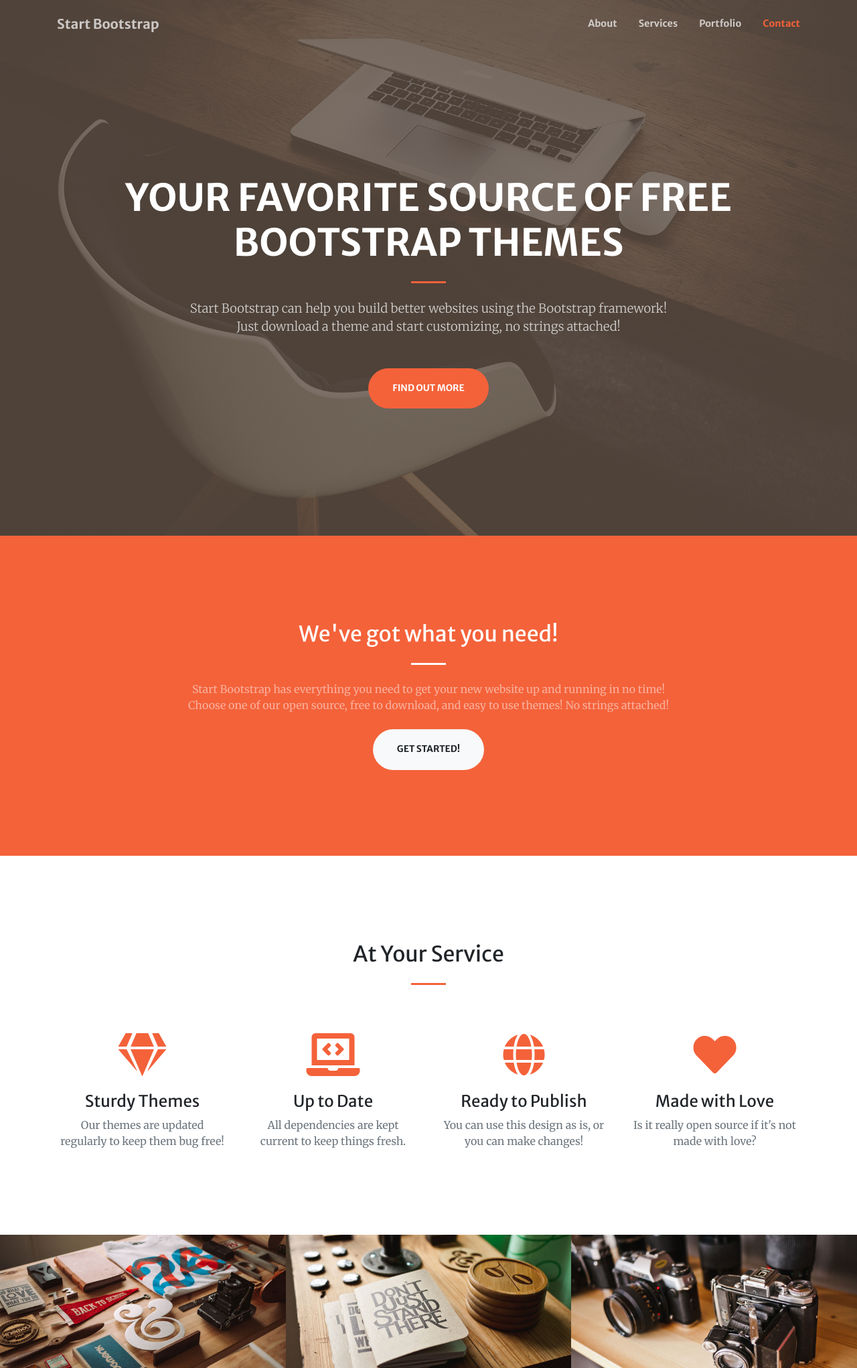
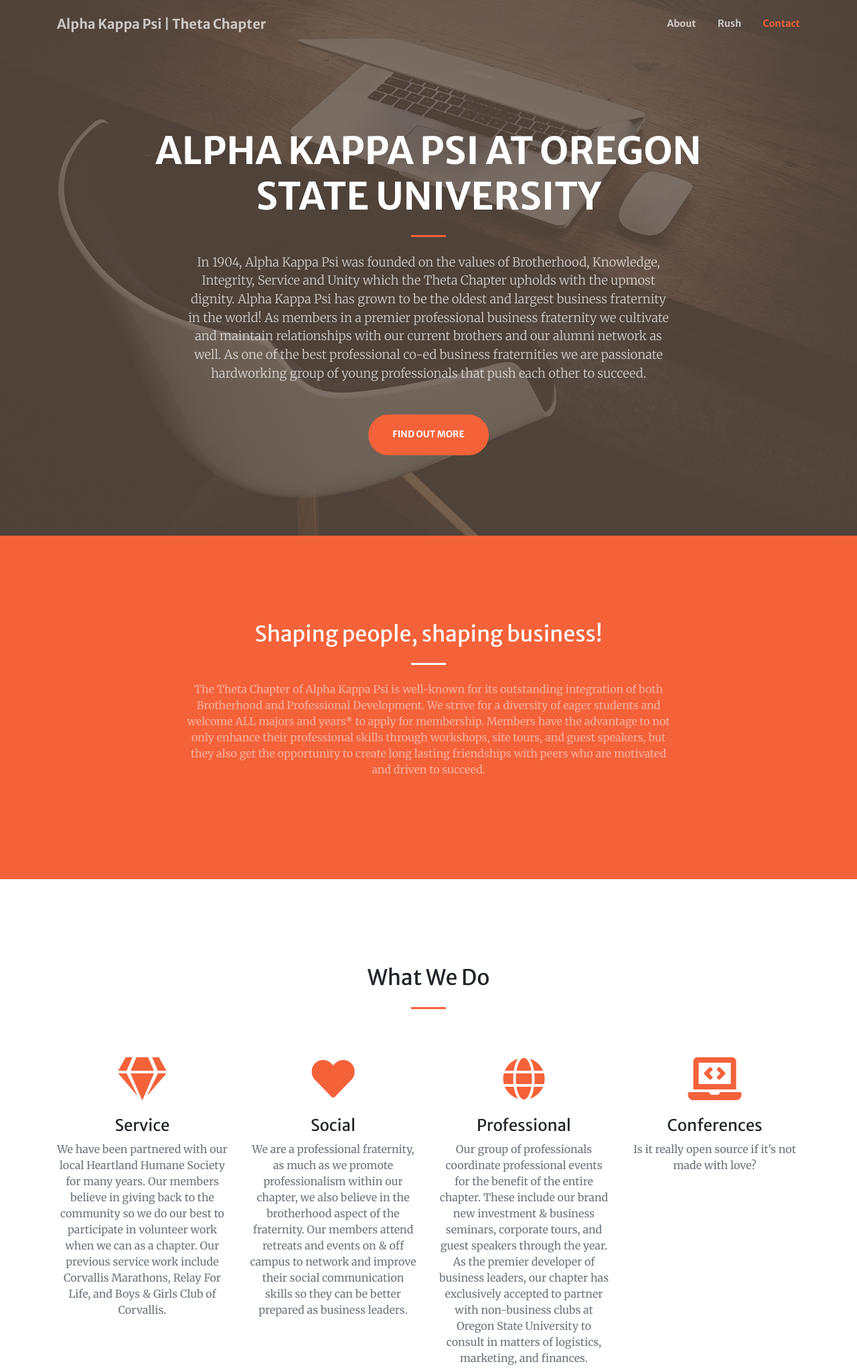
Before and after one commit to akpsi/akpsi.github.io, a website with bundled scripts: page index.html in a window 1280 px wide. Shown: the top 2043 px of the page at 67% size. Built offline with nearby package versions, Linux system fonts and the light colour scheme.

```diff
--- a/index.html
+++ b/index.html
@@ -8,7 +8,7 @@
   <meta name="description" content="">
   <meta name="author" content="">
 
-  <title>Creative - Start Bootstrap Theme</title>
+  <title>Alpha Kappa Psi - Theta</title>
 
   <!-- Font Awesome Icons -->
   <link href="vendor/fontawesome-free/css/all.min.css" rel="stylesheet" type="text/css">
@@ -30,7 +30,7 @@
   <!-- Navigation -->
   <nav class="navbar navbar-expand-lg navbar-light fixed-top py-3" id="mainNav">
     <div class="container">
-      <a class="navbar-brand js-scroll-trigger" href="#page-top">Start Bootstrap</a>
+      <a class="navbar-brand js-scroll-trigger" href="#page-top">Alpha Kappa Psi | Theta Chapter</a>
       <button class="navbar-toggler navbar-toggler-right" type="button" data-toggle="collapse" data-target="#navbarResponsive" aria-controls="navbarResponsive" aria-expanded="false" aria-label="Toggle navigation">
         <span class="navbar-toggler-icon"></span>
       </button>
@@ -39,11 +39,13 @@
           <li class="nav-item">
             <a class="nav-link js-scroll-trigger" href="#about">About</a>
           </li>
+          <!--
           <li class="nav-item">
-            <a class="nav-link js-scroll-trigger" href="#services">Services</a>
+            <a class="nav-link js-scroll-trigger" href="#services"></a>
           </li>
+          -->
           <li class="nav-item">
-            <a class="nav-link js-scroll-trigger" href="#portfolio">Portfolio</a>
+            <a class="nav-link js-scroll-trigger" href="#portfolio">Rush</a>
           </li>
           <li class="nav-item">
             <a class="nav-link js-scroll-trigger" href="#contact">Contact</a>
@@ -58,12 +60,12 @@
     <div class="container h-100">
       <div class="row h-100 align-items-center justify-content-center text-center">
         <div class="col-lg-10 align-self-end">
-          <h1 class="text-uppercase text-white font-weight-bold">Your Favorite Source of Free Bootstrap Themes</h1>
+          <h1 class="text-uppercase text-white font-weight-bold">Alpha Kappa Psi at Oregon State University</h1>
           <hr class="divider my-4">
         </div>
         <div class="col-lg-8 align-self-baseline">
-          <p class="text-white-75 font-weight-light mb-5">Start Bootstrap can help you build better websites using the Bootstrap framework! Just download a theme and start customizing, no strings attached!</p>
-          <a class="btn btn-primary btn-xl js-scroll-trigger" href="#about">Find Out More</a>
+          <p class="text-white-75 font-weight-light mb-5">In 1904, Alpha Kappa Psi was founded on the values of Brotherhood, Knowledge, Integrity, Service and Unity which the Theta Chapter upholds with the upmost dignity. Alpha Kappa Psi has grown to be the oldest and largest business fraternity in the world! As members in a premier professional business fraternity we cultivate and maintain relationships with our current brothers and our alumni network as well. As one of the best professional co-ed business fraternities we are passionate hardworking group of young professionals that push each other to succeed.</p>
+          <a class="btn btn-primary btn-xl js-scroll-trigger" href="https://akpsi.org/">Find Out More</a>
         </div>
       </div>
     </div>
@@ -74,10 +76,10 @@
     <div class="container">
       <div class="row justify-content-center">
         <div class="col-lg-8 text-center">
-          <h2 class="text-white mt-0">We've got what you need!</h2>
+          <h2 class="text-white mt-0">Shaping people, shaping business!</h2>
           <hr class="divider light my-4">
-          <p class="text-white-50 mb-4">Start Bootstrap has everything you need to get your new website up and running in no time! Choose one of our open source, free to download, and easy to use themes! No strings attached!</p>
-          <a class="btn btn-light btn-xl js-scroll-trigger" href="#services">Get Started!</a>
+          <p class="text-white-50 mb-4">The Theta Chapter of Alpha Kappa Psi is well-known for its outstanding integration of both Brotherhood and Professional Development. We strive for a diversity of eager students and welcome ALL majors and years* to apply for membership. Members have the advantage to not only enhance their professional skills through workshops, site tours, and guest speakers, but they also get the opportunity to create long lasting friendships with peers who are motivated and driven to succeed.</p>
+          <!--<a class="btn btn-light btn-xl js-scroll-trigger" href="#services">Get Started!</a>-->
         </div>
       </div>
     </div>
@@ -86,34 +88,34 @@
   <!-- Services Section -->
   <section class="page-section" id="services">
     <div class="container">
-      <h2 class="text-center mt-0">At Your Service</h2>
+      <h2 class="text-center mt-0">What We Do</h2>
       <hr class="divider my-4">
       <div class="row">
         <div class="col-lg-3 col-md-6 text-center">
           <div class="mt-5">
             <i class="fas fa-4x fa-gem text-primary mb-4"></i>
-            <h3 class="h4 mb-2">Sturdy Themes</h3>
-            <p class="text-muted mb-0">Our themes are updated regularly to keep them bug free!</p>
+            <h3 class="h4 mb-2">Service</h3>
+            <p class="text-muted mb-0">We have been partnered with our local Heartland Humane Society for many years. Our members believe in giving back to the community so we do our best to participate in volunteer work when we can as a chapter. Our previous service work include Corvallis Marathons, Relay For Life, and Boys & Girls Club of Corvallis.</p>
+          </div>
+        </div>
+        <div class="col-lg-3 col-md-6 text-center">
+          <div class="mt-5">
+            <i class="fas fa-4x fa-heart text-primary mb-4"></i>
+            <h3 class="h4 mb-2">Social</h3>
+            <p class="text-muted mb-0">We are a professional fraternity, as much as we promote professionalism within our chapter, we also believe in the brotherhood aspect of the fraternity. Our members attend retreats and events on & off campus to network and improve their social communication skills so they can be better prepared as business leaders.</p>
+          </div>
+        </div>
+        <div class="col-lg-3 col-md-6 text-center">
+          <div class="mt-5">
+            <i class="fas fa-4x fa-globe text-primary mb-4"></i>
+            <h3 class="h4 mb-2">Professional</h3>
+            <p class="text-muted mb-0">Our group of professionals coordinate professional events for the benefit of the entire chapter. These include our brand new investment & business seminars, corporate tours, and guest speakers through the year. As the premier developer of business leaders, our chapter has exclusively accepted to partner with non-business clubs at Oregon State University to consult in matters of logistics, marketing, and finances.</p>
           </div>
         </div>
         <div class="col-lg-3 col-md-6 text-center">
           <div class="mt-5">
             <i class="fas fa-4x fa-laptop-code text-primary mb-4"></i>
-            <h3 class="h4 mb-2">Up to Date</h3>
-            <p class="text-muted mb-0">All dependencies are kept current to keep things fresh.</p>
-          </div>
-        </div>
-        <div class="col-lg-3 col-md-6 text-center">
-          <div class="mt-5">
-            <i class="fas fa-4x fa-globe text-primary mb-4"></i>
-            <h3 class="h4 mb-2">Ready to Publish</h3>
-            <p class="text-muted mb-0">You can use this design as is, or you can make changes!</p>
-          </div>
-        </div>
-        <div class="col-lg-3 col-md-6 text-center">
-          <div class="mt-5">
-            <i class="fas fa-4x fa-heart text-primary mb-4"></i>
-            <h3 class="h4 mb-2">Made with Love</h3>
+            <h3 class="h4 mb-2">Conferences</h3>
             <p class="text-muted mb-0">Is it really open source if it's not made with love?</p>
           </div>
         </div>
@@ -129,11 +131,11 @@
           <a class="portfolio-box" href="img/portfolio/fullsize/1.jpg">
             <img class="img-fluid" src="img/portfolio/thumbnails/1.jpg" alt="">
             <div class="portfolio-box-caption">
-              <div class="project-category text-white-50">
+              <!--<div class="project-category text-white-50">
                 Category
-              </div>
+              </div>-->
               <div class="project-name">
-                Project Name
+                What Is Rush?
               </div>
             </div>
           </a>
@@ -142,11 +144,11 @@
           <a class="portfolio-box" href="img/portfolio/fullsize/2.jpg">
             <img class="img-fluid" src="img/portfolio/thumbnails/2.jpg" alt="">
             <div class="portfolio-box-caption">
-              <div class="project-category text-white-50">
+              <!--<div class="project-category text-white-50">
                 Category
-              </div>
+              </div>-->
               <div class="project-name">
-                Project Name
+                Who Can Rush?
               </div>
             </div>
           </a>
@@ -155,11 +157,11 @@
           <a class="portfolio-box" href="img/portfolio/fullsize/3.jpg">
             <img class="img-fluid" src="img/portfolio/thumbnails/3.jpg" alt="">
             <div class="portfolio-box-caption">
-              <div class="project-category text-white-50">
+              <!--<div class="project-category text-white-50">
                 Category
-              </div>
+              </div>-->
               <div class="project-name">
-                Project Name
+                What Is The Pledge Process Like?
               </div>
             </div>
           </a>
@@ -168,15 +170,16 @@
           <a class="portfolio-box" href="img/portfolio/fullsize/4.jpg">
             <img class="img-fluid" src="img/portfolio/thumbnails/4.jpg" alt="">
             <div class="portfolio-box-caption">
-              <div class="project-category text-white-50">
+              <!--<div class="project-category text-white-50">
                 Category
-              </div>
+              </div>-->
               <div class="project-name">
-                Project Name
+                What Are The Costs?
               </div>
             </div>
           </a>
         </div>
+        <!--
         <div class="col-lg-4 col-sm-6">
           <a class="portfolio-box" href="img/portfolio/fullsize/5.jpg">
             <img class="img-fluid" src="img/portfolio/thumbnails/5.jpg" alt="">
@@ -203,6 +206,7 @@
             </div>
           </a>
         </div>
+        -->
       </div>
     </div>
   </section>
@@ -210,8 +214,8 @@
   <!-- Call to Action Section -->
   <section class="page-section bg-dark text-white">
     <div class="container text-center">
-      <h2 class="mb-4">Free Download at Start Bootstrap!</h2>
-      <a class="btn btn-light btn-xl" href="https://startbootstrap.com/themes/creative/">Download Now!</a>
+      <h2 class="mb-4">Do You Think Alpha Kappa Psi Is Right For You?</h2>
+      <a class="btn btn-light btn-xl" href="https://forms.gle/rMAJsWrQPj4kPY9R9">APPLY NOW</a>
     </div>
   </section>
 
@@ -222,18 +226,20 @@
         <div class="col-lg-8 text-center">
           <h2 class="mt-0">Let's Get In Touch!</h2>
           <hr class="divider my-4">
-          <p class="text-muted mb-5">Ready to start your next project with us? Give us a call or send us an email and we will get back to you as soon as possible!</p>
+          <p class="text-muted mb-5">Have any questions? Send us an email and we will get back to you as soon as possible!</p>
         </div>
       </div>
       <div class="row">
+        <!--
         <div class="col-lg-4 ml-auto text-center mb-5 mb-lg-0">
           <i class="fas fa-phone fa-3x mb-3 text-muted"></i>
           <div>+1 (202) 555-0149</div>
         </div>
+      -->
         <div class="col-lg-4 mr-auto text-center">
           <i class="fas fa-envelope fa-3x mb-3 text-muted"></i>
           <!-- Make sure to change the email address in anchor text AND the link below! -->
-          <a class="d-block" href="mailto:contact@yourwebsite.com">contact@yourwebsite.com</a>
+          <a class="d-block" href="mailto:akpsi.theta@gmail.com">akpsi.theta@gmail.com</a>
         </div>
       </div>
     </div>
@@ -242,7 +248,7 @@
   <!-- Footer -->
   <footer class="bg-light py-5">
     <div class="container">
-      <div class="small text-center text-muted">Copyright &copy; 2019 - Start Bootstrap</div>
+      <div class="small text-center text-muted">Copyright &copy; 2019 - Theta Chapter</div>
     </div>
   </footer>
 
```
